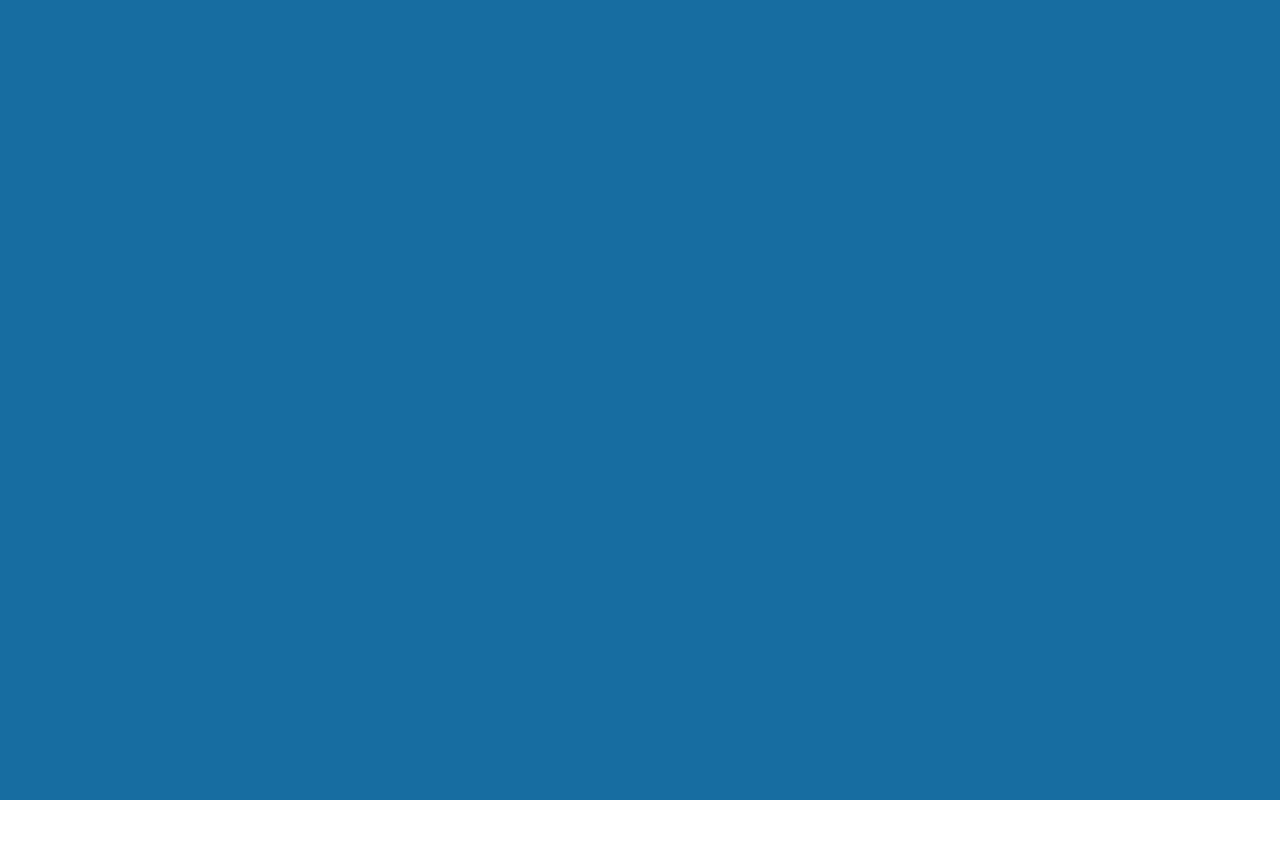
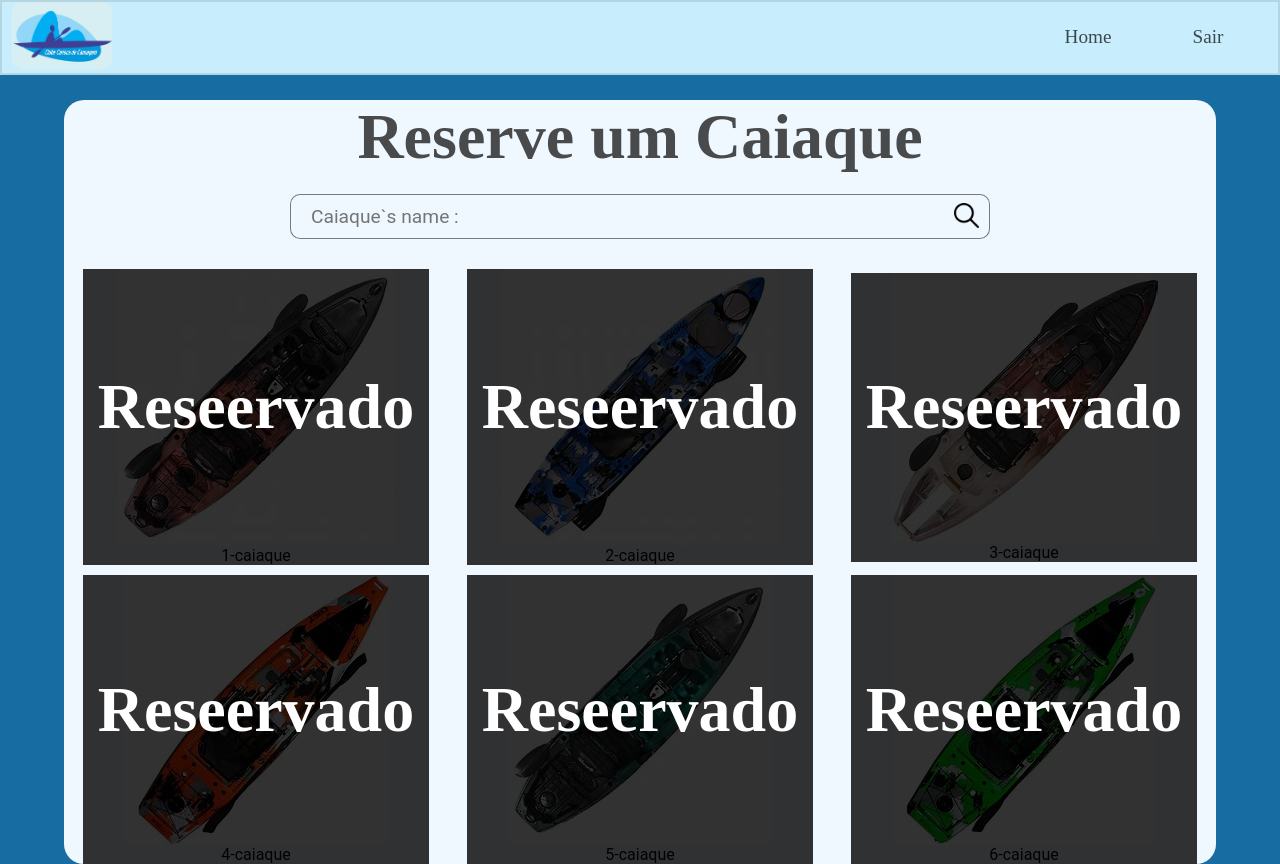
Before and after one commit to PedroCeglia/CCC-Project, a React (Create React App) app: page /area-socio in a window 1280 px wide. Before the commit the page ends 800 px from the top, so only its background shows below. Built offline with nearby package versions, Linux system fonts and the light colour scheme.

Commit message:
Finish AreaSocio UI

```diff
--- a/src/Pages/AreaSocio/index.js
+++ b/src/Pages/AreaSocio/index.js
@@ -1,10 +1,65 @@
 import React from "react";
 import './style.css'
 
+// Import React Router Dom
+import { useNavigate } from "react-router-dom";
+
+// Import Widgets
+import Header from "../Widgets/Header";
+
+
 export default function AreaSocio(){
+
+    const navigate = useNavigate()
+
+    const itensList = [
+        {
+            nome:"Home",
+            function: ()=>{
+                navigate("/")
+            }
+        },{
+            nome:"Sair",
+            function: ()=>{
+                console.log("sair")
+            }
+        }
+    ]
+
+    const caiaqueList = [
+        {name:"1-caiaque", src:'assets/caiaque-1.jpeg'},
+        {name:"2-caiaque", src:'assets/caiaque-2.jpeg'},
+        {name:"3-caiaque", src:'assets/caiaque-3.jpeg'},
+        {name:"4-caiaque", src:'assets/caiaque-4.jpeg'},
+        {name:"5-caiaque", src:'assets/caiaque-5.jpeg'},
+        {name:"6-caiaque", src:'assets/caiaque-6.jpeg'}
+    ]
+
     return(
         <div className="area-socio-container">
+            <Header itensList={itensList}/>
+            <section>
+                <h2>Reserve um Caiaque</h2>
+                <div className="search-view">
+                    <input type='text' placeholder="Caiaque`s name :"/>
+                    <button><img src="assets/search-icon.png" alt="Search Icon"/></button>
+                </div>
 
+                <div className="caiaques-list-area">
+                    {
+                        caiaqueList.map((item, key)=>{
+                            return(
+                                <article key={key} className="caiaque-item esgotado" title={item.name}>
+                                    <div className="hover"></div>
+                                    <div className="esgotado"><h2>Reseervado</h2></div>
+                                    <img src={item.src} alt={item.name}/>
+                                    <p>{item.name}</p>
+                                </article>
+                            )
+                        })
+                    }
+                </div>
+            </section>
         </div>
     )
 }
--- a/src/Pages/AreaSocio/style.css
+++ b/src/Pages/AreaSocio/style.css
@@ -7,3 +7,97 @@
     justify-content: center;
     align-items: center;
 }
+/* */
+.area-socio-container section{
+    margin-top: 100px;
+    display: flex;
+    width: 90%;
+    flex-direction: column;
+    justify-content: center;
+    align-items: center;
+    background-color: aliceblue;
+    border-radius: 20px;
+}
+.area-socio-container section h2{
+    font-size: 4em;
+    font-family: 'Permanent Marker', cursive;
+    color: rgba(0,0,0,.7);
+    margin-bottom: 20px;
+}
+.area-socio-container section div.search-view{
+    display: flex;
+    justify-content: space-between;
+    align-items: center;
+    width: 90%;
+    min-width: 250px;
+    max-width: 700px;
+    border: 1px solid rgba(0, 0, 0, .5);
+    border-radius: 10px;
+    background-color: aliceblue;
+}
+.area-socio-container section div.search-view input{
+    width: 100%;
+    outline: none;
+    color: rgba(0, 0, 0, .7);
+    font-size: 1.2em;
+    font-family: 'Kanit', 'Roboto', sans-serif;
+    padding: 10px 20px;
+    border: none;
+    background-color: transparent;
+}
+.area-socio-container section div.search-view button{
+    border: none;
+    background-color: transparent;
+    margin: 0 10px;
+    cursor: pointer;
+}
+.area-socio-container section div.search-view button img{width: 25px;}
+
+.area-socio-container section div.caiaques-list-area{
+    margin-top: 20px;
+    display: flex;
+    justify-content: space-around;
+    align-items: center;
+    flex-wrap: wrap;
+    width: 100%;
+}
+.area-socio-container section div.caiaques-list-area article{
+    width: 30%;
+    position: relative;
+    min-width: 300px;
+    margin-top: 10px;
+    display: flex;
+    flex-direction: column;
+    justify-content: center;
+    align-items: center;
+}
+.area-socio-container section div.caiaques-list-area article div.hover{
+    position: absolute;
+    width: 100%;
+    height: 100%;
+    background-color: rgba(0, 0, 0, .2);
+    display: none;
+}
+.area-socio-container section div.caiaques-list-area article:hover div.hover{
+    display: block;
+}
+.area-socio-container section div.caiaques-list-area article.esgotado div.esgotado{
+    position: absolute;
+    width: 100%;
+    height: 100%;
+    background-color: rgba(0, 0, 0, .8);
+    display: flex;
+    flex-direction: column;
+    justify-content: center;
+    align-items: center;
+}
+.area-socio-container section div.caiaques-list-area article div.esgotado{
+    display: none;
+
+}
+.area-socio-container section div.caiaques-list-area article div.esgotado h2{
+    color: #fff;
+}
+
+.area-socio-container section div.caiaques-list-area article p{}
+.area-socio-container section div.caiaques-list-area article img{}
```
